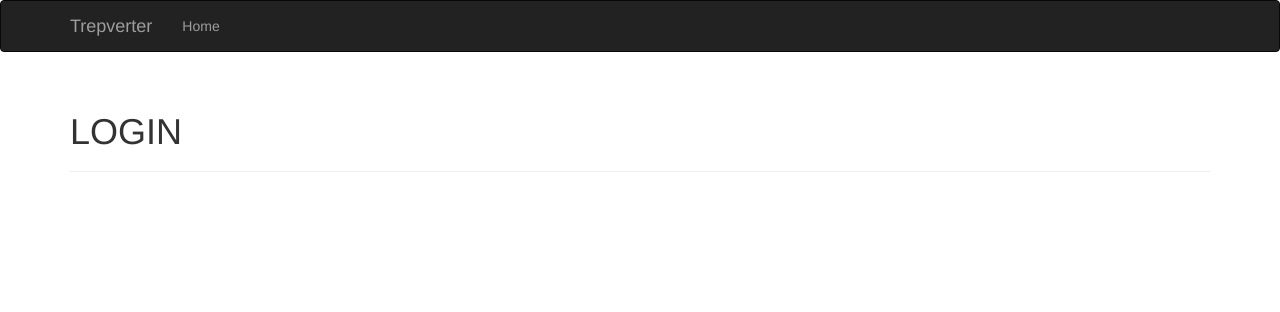
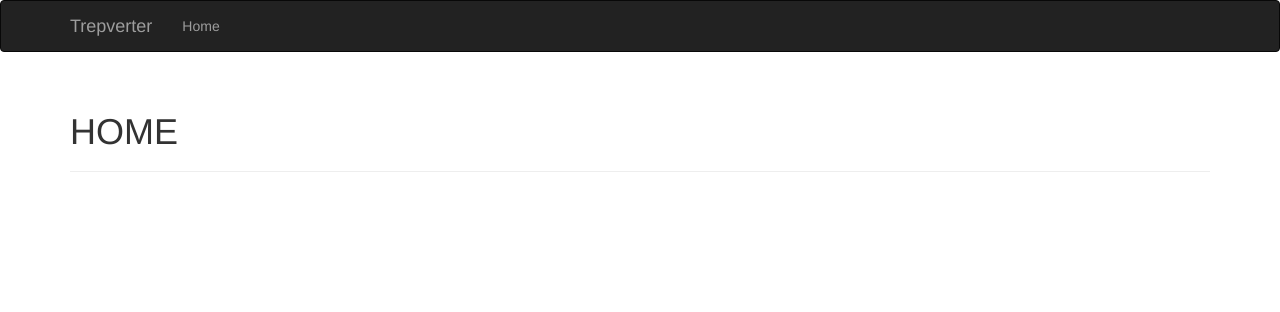
Before and after one commit to gonssalves/examie, a Flask app: page / in a window 1280 px wide. Shown: the top 312 px of the page. Run offline with Flask 3, Linux system fonts and the light colour scheme; a user stored in the database is signed in; some libraries are stand-ins or nearby versions.

Commit message:
Update index

```diff
--- a/templates/index.html
+++ b/templates/index.html
@@ -16,7 +16,7 @@
 
     {% block page_content %}
     <div class="page-header">
-        <h1>LOGIN</h1>
+        <h1>HOME</h1>
     </div>
 
 {% endblock %}
```
